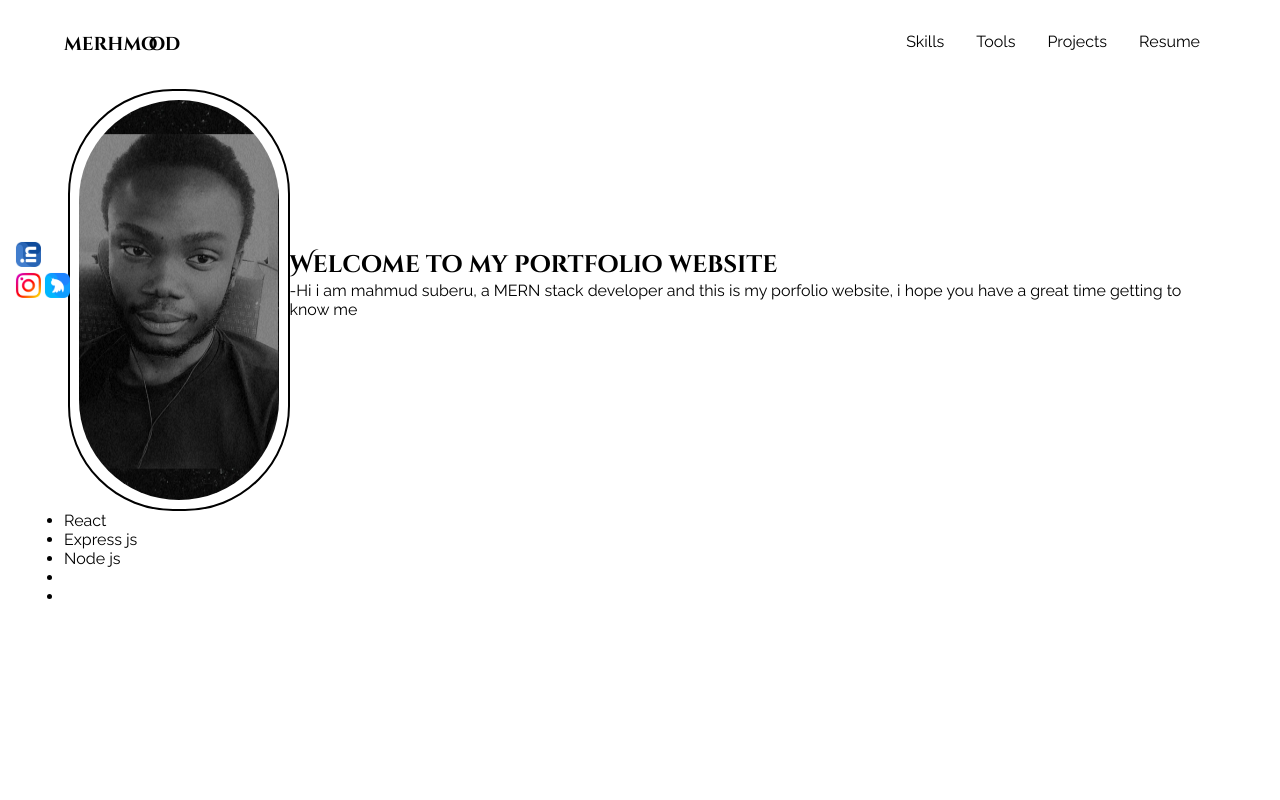
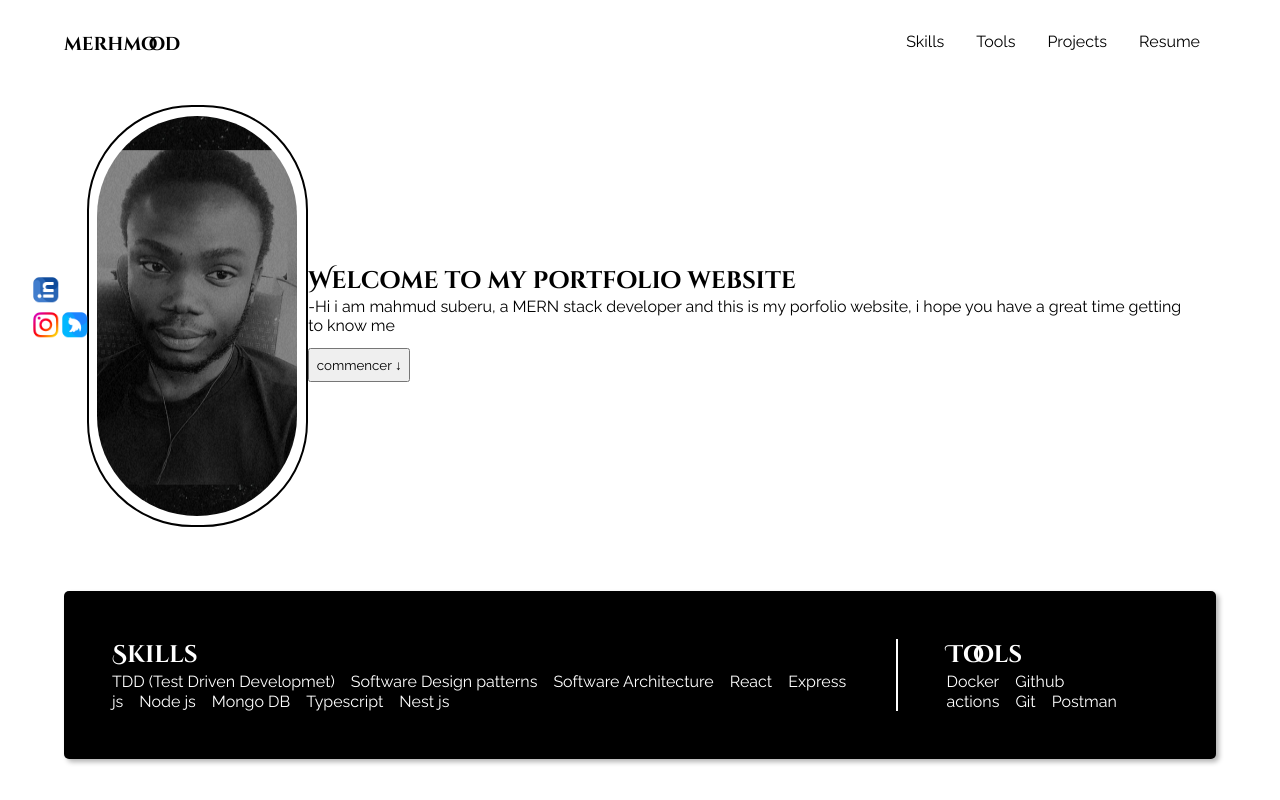
Before and after one commit to merhmood/merhmood.github.io, a React (Create React App) app: page / in a window 1280 px wide. Built offline with nearby package versions, Linux system fonts and the light colour scheme.

Commit message:
save point 0

```diff
--- a/src/App.css
+++ b/src/App.css
@@ -45,37 +45,79 @@ h6 {
 .App > :nth-child(2){
     display: flex;
     justify-content: space-around;
+    margin: 1em;
 }
-.App section .user-media{
+.App > :nth-child(2) .user-media{
     display: flex;
 }
-.App  section .user-media .social-media{
+.App > :nth-child(2) .user-media .social-media{
     transform: rotate(270deg);
-    margin-top: 10em;
+    margin-top: 11.5em;
     margin-left: -5em;
     height: 20px;
 }
-.App  section .user-media .social-media span{
-    margin: 0 3px;
+.App > :nth-child(2) .user-media .social-media span{
+    margin: 0 5px;
 }
-.App  section .user-media .social-media span a img{
+.App > :nth-child(2) .user-media .social-media span a img{
     width: 25px;
     height: 25px;
     object-fit: cover;
 }
-.App  section .user-media .user-image{
+.App > :nth-child(2) .user-media .user-image{
     border: 2px solid black;
     width: fit-content;
     border-radius: 105px;
     padding: 0.55em 0.55em 0.3em 0.55em;
 }
 
-.App  section .user-media .user-image img{
+.App  > :nth-child(2) .user-media .user-image img{
     max-width: 200px;
     height: 400px;
     border-radius: 105px;
     object-fit: cover;
 }
-.App  section .message {
+.App  > :nth-child(2) .message {
    margin-top: 10em;
 }
+.App  > :nth-child(2) .message button {
+    margin-top: 1em;
+    padding: 0.5em;
+}
+.App  > :nth-child(2) .message button span{
+    animation: arrow infinite 1s;
+}
+@keyframes arrow {
+    from {
+        transform: rotate(0deg);
+    }
+    to{
+    transform: rotate(360deg);
+    }
+}
+
+
+.App > :nth-child(3){
+    background-color: black;
+    color: white;
+    display: flex;
+    justify-content: space-around;
+    margin-top: 4em;
+    padding: 3em;
+    border-radius: 5px;
+    box-shadow: 3px 3px 5px rgba(0,0,0,0.3);
+}
+
+.App > :nth-child(3) > :first-child{
+    border-right: 2px solid white;
+}
+
+.App> :nth-child(3) .tools {
+    margin-left: 3em;
+}
+
+.App > :nth-child(3)  ul li{
+    margin-right: 1em;
+    display: inline;
+    list-style: none;
+}
--- a/src/App.tsx
+++ b/src/App.tsx
@@ -41,19 +41,33 @@ function App() {
             Welcome to my portfolio website
           </h1>
           <p>-Hi i am mahmud suberu, a MERN stack developer and this is my porfolio website, i hope you have a great time getting to know me</p>
+          <button>commencer <span>&#8595;</span></button>
         </div>
       </section>
       <section>
         <div className='skills'>
+          <h2>Skills</h2>
           <ul>
+            <li>TDD (Test Driven Developmet)</li>
+            <li>Software Design patterns</li>
+            <li>Software Architecture</li>
             <li>React</li>
             <li>Express js</li>
             <li>Node js</li>
-            <li></li>
-            <li></li>
+            <li>Mongo DB</li>
+            <li>Typescript</li>
+            <li>Nest js</li>
           </ul>
         </div>
-        <div className='tools'></div>
+        <div className='tools'>
+          <h2>Tools</h2>
+          <ul>
+            <li>Docker</li>
+            <li>Github actions</li>
+            <li>Git</li>
+            <li>Postman</li>
+          </ul>
+        </div>
       </section>
     </div>
   );
```
